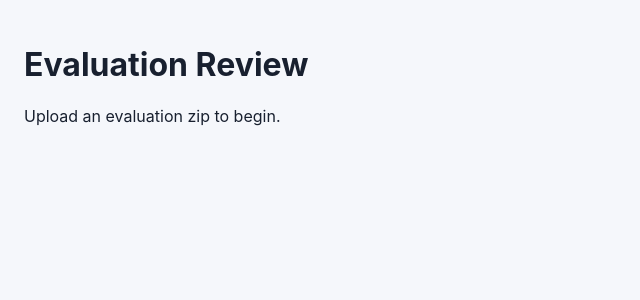
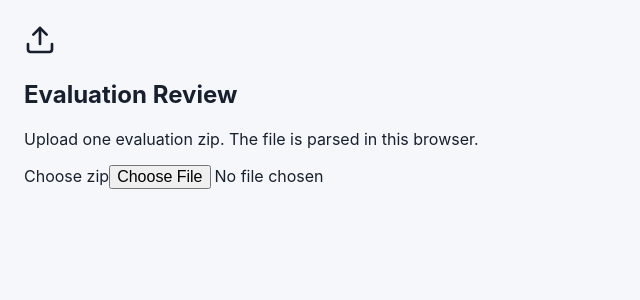
Before and after one commit to Keith-CY/eval-audit, a React (Vite) app: page / in a window 1280 px wide. Shown: the top 300 px of the page, without its empty margins (0-640 px from the left). Built offline with nearby package versions, Linux system fonts and the light colour scheme.

Commit message:
feat: add evaluation upload flow

```diff
--- a/src/App.tsx
+++ b/src/App.tsx
@@ -1,8 +1,35 @@
+import { useState } from "react";
+import { UploadPanel } from "./components/UploadPanel";
+import { Workbench } from "./components/Workbench";
+import { loadEvaluationZip } from "./domain/loadEvaluationZip";
+import type { ReviewDataset } from "./domain/types";
+
 export default function App() {
+  const [dataset, setDataset] = useState<ReviewDataset | null>(null);
+  const [loading, setLoading] = useState(false);
+  const [error, setError] = useState<string | null>(null);
+
+  async function handleFileSelected(file: File) {
+    setLoading(true);
+    setError(null);
+
+    try {
+      setDataset(await loadEvaluationZip(file));
+    } catch (loadError) {
+      setDataset(null);
+      setError(loadError instanceof Error ? loadError.message : "Could not load evaluation zip");
+    } finally {
+      setLoading(false);
+    }
+  }
+
   return (
     <main className="app-shell">
-      <h1>Evaluation Review</h1>
-      <p>Upload an evaluation zip to begin.</p>
+      {dataset ? (
+        <Workbench dataset={dataset} />
+      ) : (
+        <UploadPanel loading={loading} error={error} onFileSelected={handleFileSelected} />
+      )}
     </main>
   );
 }
--- /dev/null
+++ b/src/components/UploadPanel.tsx
@@ -0,0 +1,37 @@
+import { Upload } from "lucide-react";
+
+interface UploadPanelProps {
+  loading: boolean;
+  error: string | null;
+  onFileSelected: (file: File) => void;
+}
+
+export function UploadPanel({ loading, error, onFileSelected }: UploadPanelProps) {
+  return (
+    <section className="upload-panel" aria-label="Upload evaluation artifact">
+      <div className="upload-icon" aria-hidden="true">
+        <Upload size={32} />
+      </div>
+      <h1>Evaluation Review</h1>
+      <p>Upload one evaluation zip. The file is parsed in this browser.</p>
+      <label className="file-picker">
+        <span>{loading ? "Loading..." : "Choose zip"}</span>
+        <input
+          aria-label="Upload evaluation zip"
+          type="file"
+          accept=".zip,application/zip"
+          disabled={loading}
+          onChange={(event) => {
+            const file = event.target.files?.[0];
+            if (file) onFileSelected(file);
+          }}
+        />
+      </label>
+      {error ? (
+        <p className="error-message" role="alert">
+          {error}
+        </p>
+      ) : null}
+    </section>
+  );
+}
--- /dev/null
+++ b/src/components/Workbench.tsx
@@ -0,0 +1,28 @@
+import type { ReviewDataset } from "../domain/types";
+
+interface WorkbenchProps {
+  dataset: ReviewDataset;
+}
+
+export function Workbench({ dataset }: WorkbenchProps) {
+  const firstDialogue = dataset.dialogues[0];
+
+  return (
+    <section className="workbench">
+      <header className="summary-band">
+        <h1>{dataset.artifact}</h1>
+        <p>{dataset.dialogues.length} dialogues loaded</p>
+      </header>
+      <aside className="dialogue-list" aria-label="Dialogue list">
+        {dataset.dialogues.map((dialogue) => (
+          <button key={dialogue.dialogue_id} className="dialogue-list-item" type="button">
+            Dialogue {dialogue.dialogue_id}
+          </button>
+        ))}
+      </aside>
+      <section className="detail-pane">
+        {firstDialogue ? <h2>Dialogue {firstDialogue.dialogue_id}</h2> : <h2>No dialogues</h2>}
+      </section>
+    </section>
+  );
+}
```
Also changed, not shown: 1 other file (tests, documents, lock files or other folders).
